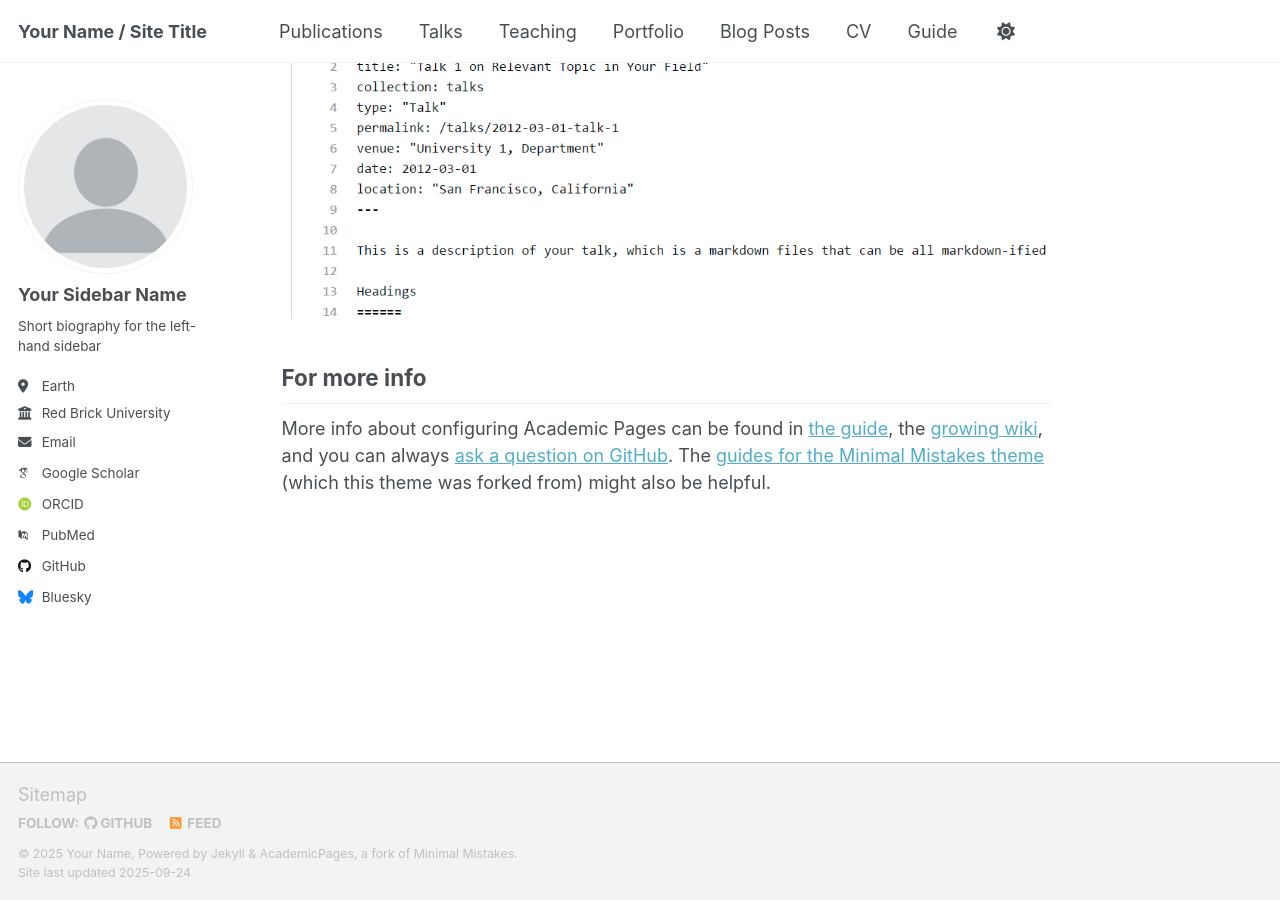
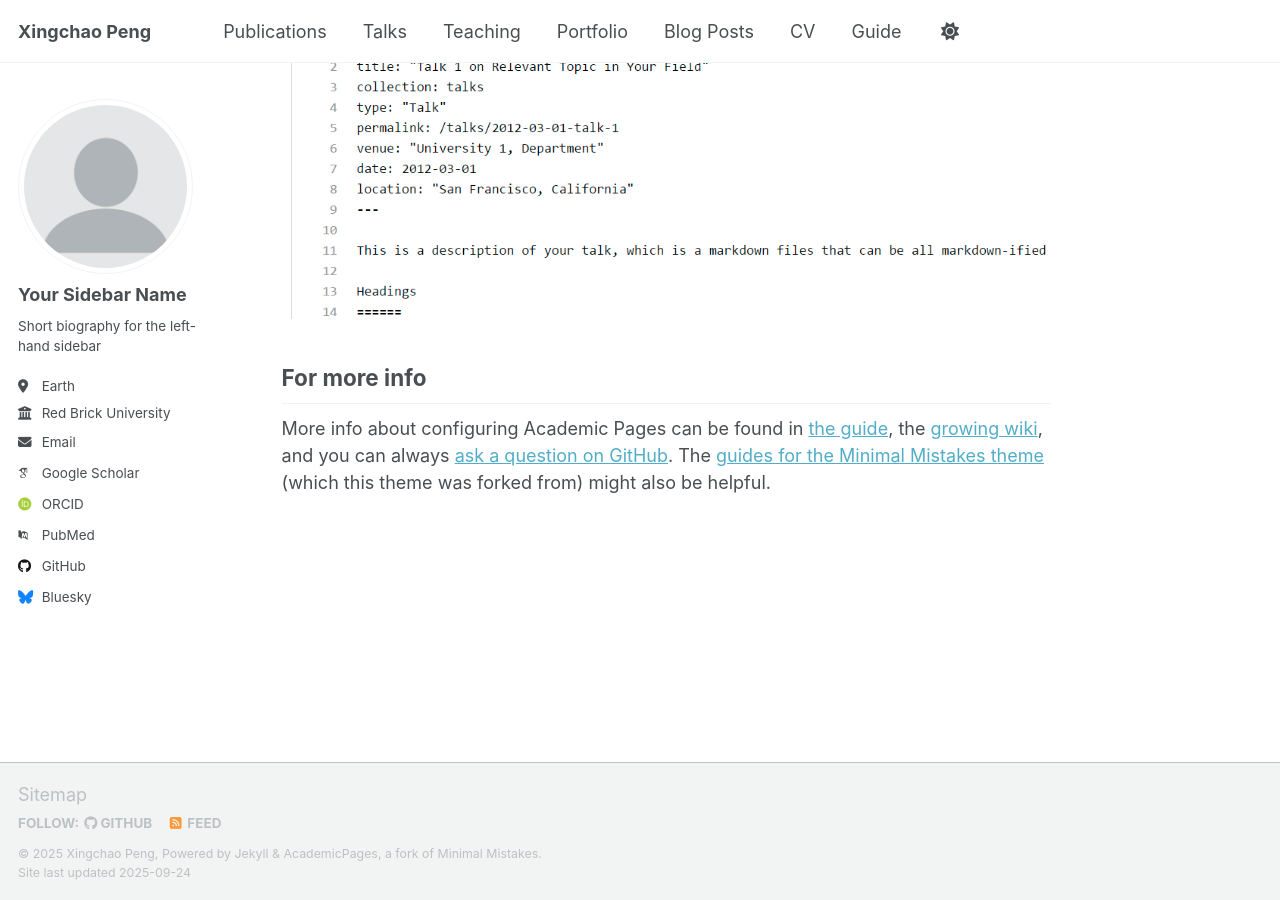
Before and after one commit to xcpeng/xcpeng.github.io, a Jekyll site: the page built from _pages/about.md, in a window 1280 px wide and 900 px high, scrolled down 2880 px. Built offline with Jekyll 4.4.1, drawn with Linux system fonts in a browser that asks for light colours; some web fonts are replaced; a script that is not in the unit is left out.

Commit message:
update config

```diff
--- a/_config.yml
+++ b/_config.yml
@@ -9,14 +9,14 @@
 # Basic Site Settings
 locale                   : "en-US"
 site_theme               : "default" # Currently available options are "default", "air"
-title                    : "Your Name / Site Title"
+title                    : "Xingchao Peng"
 title_separator          : "-"
-name                     : &name "Your Name"
-description              : &description "Your Name's academic portfolio"   # Update this with a general description of your site, this is the default if not overridden by a page
-url                      : https://academicpages.github.io # The base hostname & protocol for your site e.g. "https://[your GitHub username].github.io",
+name                     : &name "Xingchao Peng"  # Update this with your name, this is used in the title and author meta tag
+description              : &description "Xingchao Peng's academic portfolio"   # Update this with a general description of your site, this is the default if not overridden by a page
+url                      : https://xcpeng.github.io # The base hostname & protocol for your site e.g. "https://[your GitHub username].github.io",
                                                            # or if you already have some other page hosted on Github then use "https://[your GitHub username].github.io/[Your Repo Name]"
 baseurl                  : "" # the subpath of your site, e.g. "/blog"
-repository               : "academicpages/academicpages.github.io"
+repository               : "xcpeng/xcpeng.github.io"
 
 # Site Author - The following control what appear as part of the author content on the side bar.
 #               If a field is blank the icon and link will not appear, otherwise it will be shown.
```
